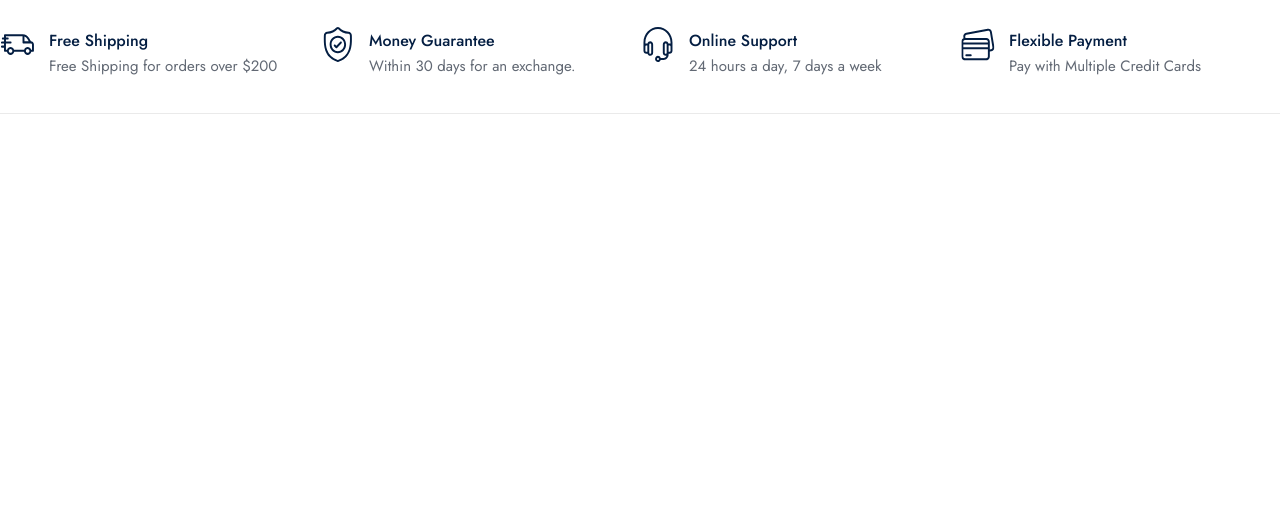
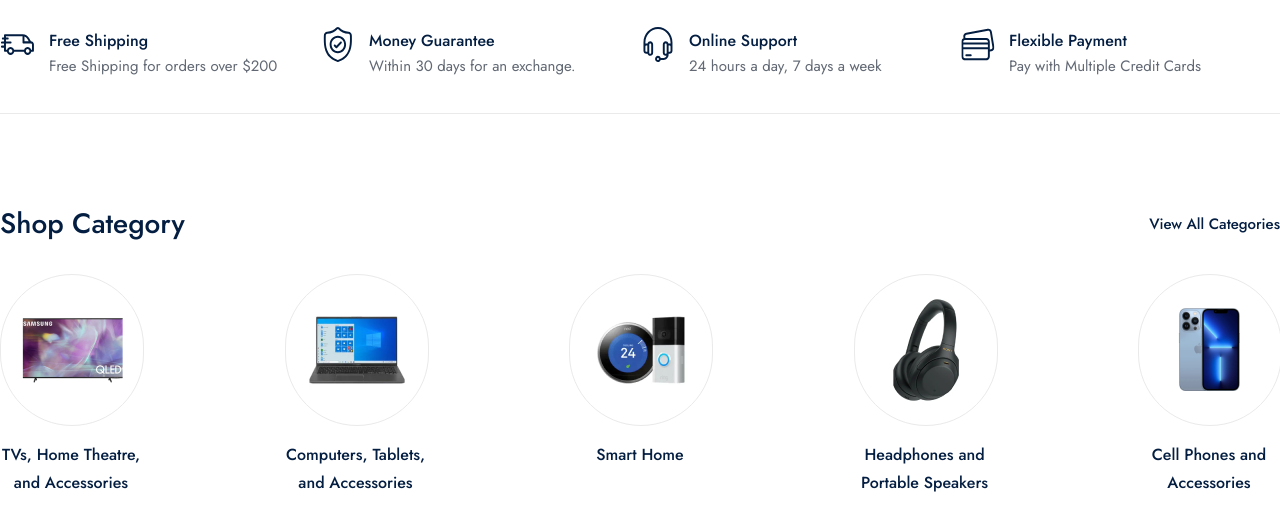
Before and after one commit to Sultanbek17/zenmart, a plain HTML site: page index.html in a window 1280 px wide. Shown: the part 703-1230 px from the top of the page. Before the commit the page ends 877 px from the top, so only its background shows below. Drawn offline with Linux system fonts and the light colour scheme.

Commit message:
feat: completed category section view

```diff
--- a/index.html
+++ b/index.html
@@ -132,7 +132,7 @@
         </div>
 
         <!-- Service Frame -->
-         <div class="service_frame">
+        <div class="service_frame">
             <div class="container">
                 <div class="service_box">
                     <img src="public/images/icons/track.svg" alt="">
@@ -163,7 +163,49 @@
                     </div>
                 </div>
             </div>
-         </div>
+        </div>
+
+        <!-- Shop categpry-->
+        <div class="shop_category_frame">
+            <div class="container">
+                <div class="category_top">
+                    <span>Shop Category</span>
+                    <a href="">View All Categories</a>
+                </div>
+                <div class="category_wrapper">
+                    <div class="category_box">
+                        <div class="category_img_box">
+                            <img src="public/images/category/tv.png" alt="">
+                        </div>
+                        <span>TVs, Home Theatre, and Accessories</span>
+                    </div>
+                    <div class="category_box">
+                        <div class="category_img_box">
+                            <img src="public/images/category/computer.png" alt="">
+                        </div>
+                        <span>Computers, Tablets, and Accessories</span>
+                    </div>
+                    <div class="category_box">
+                        <div class="category_img_box">
+                            <img src="public/images/category/smart.png" alt="">
+                        </div>
+                        <span>Smart Home</span>
+                    </div>
+                    <div class="category_box">
+                        <div class="category_img_box">
+                            <img src="public/images/category/headphone.png" alt="">
+                        </div>
+                        <span>Headphones and Portable Speakers</span>
+                    </div>
+                    <div class="category_box">
+                        <div class="category_img_box">
+                            <img src="public/images/category/phone.png" alt="">
+                        </div>
+                        <span>Cell Phones and Accessories</span>
+                    </div>
+                </div>
+            </div>
+        </div>
      </div>
 </body>
 
--- a/public/css/home.css
+++ b/public/css/home.css
@@ -268,3 +268,101 @@
     letter-spacing: 0%;
     text-align: left;
 }
+
+/* <!-- Shop categpry--> */
+
+.shop_category_frame{
+    position: relative;
+    margin-top: 90px;
+    width: 100%;
+    height: auto;
+
+    display: flex;
+    justify-content: center;
+}
+
+.shop_category_frame .container{
+    flex-direction: column;
+}
+
+.shop_category_frame .container .category_top{
+    width: 100%;
+    height: auto;
+
+    display: flex;
+    flex-direction: row;
+    justify-content: space-between;
+    align-items: center;
+}
+
+.shop_category_frame .category_top span{
+    color: rgba(4, 30, 66, 1);
+
+    font-family: "Jost";
+    font-style: normal;
+    font-size: 28px;
+    font-weight: 500;
+    line-height: 40px;
+    letter-spacing: 0%;
+    text-align: left;
+}
+
+.shop_category_frame .category_top a{
+    color: rgba(4, 30, 66, 1);
+
+    font-family: "Jost";
+    font-style: normal;
+    font-size: 15px;
+    font-weight: 500;
+    line-height: 22px;
+    letter-spacing: 0%;
+}
+
+.shop_category_frame .category_top a:hover{
+    border-bottom: 2px solid rgba(4, 30, 66, 1);;
+}
+
+.shop_category_frame .container .category_wrapper{
+    margin-top: 30px;
+    width: 100%;
+    height: auto;
+
+    display: flex;
+    flex-direction: row;
+    justify-content: space-between;
+}
+
+.shop_category_frame .category_wrapper .category_box{
+    width: 142px;
+    height: auto;
+
+    display: flex;
+    flex-direction: column;
+    cursor: pointer;
+}
+
+.shop_category_frame .category_box .category_img_box{
+    width: 100%;
+    height: 150px;
+
+    display: flex;
+    justify-content: center;
+    align-items: center;
+
+    border: 1px solid #eaeaea;
+    border-radius: 150px;
+}
+
+.shop_category_frame .category_box span{
+    margin-top: 15px;
+    color: rgba(4, 30, 66, 1);
+    font-family: "Jost";
+    font-style: normal;
+    font-size: 16px;
+    font-weight: 500;
+    line-height: 28px;
+    letter-spacing: 0%;
+    text-align: center;
+
+    text-align: center;
+}
```
